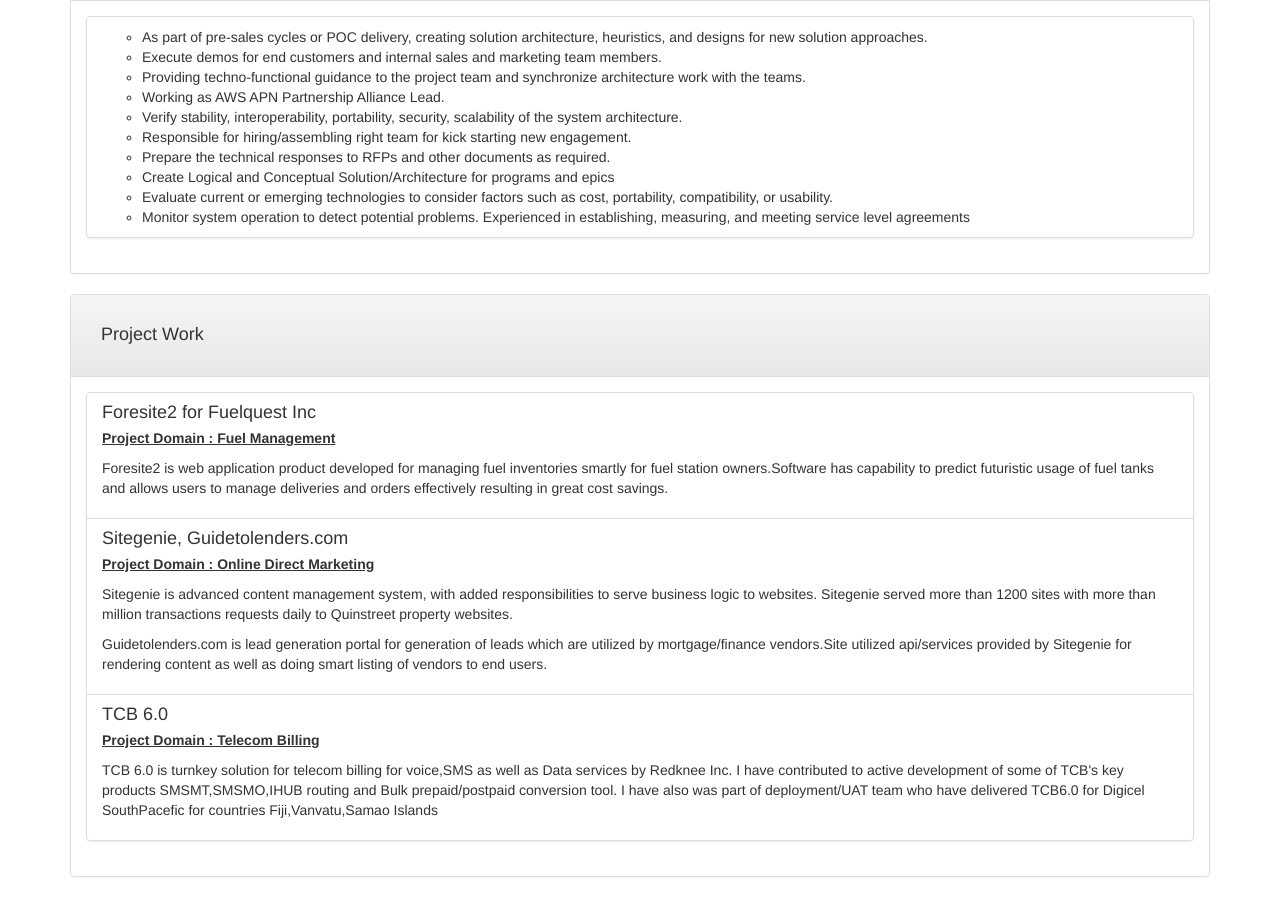
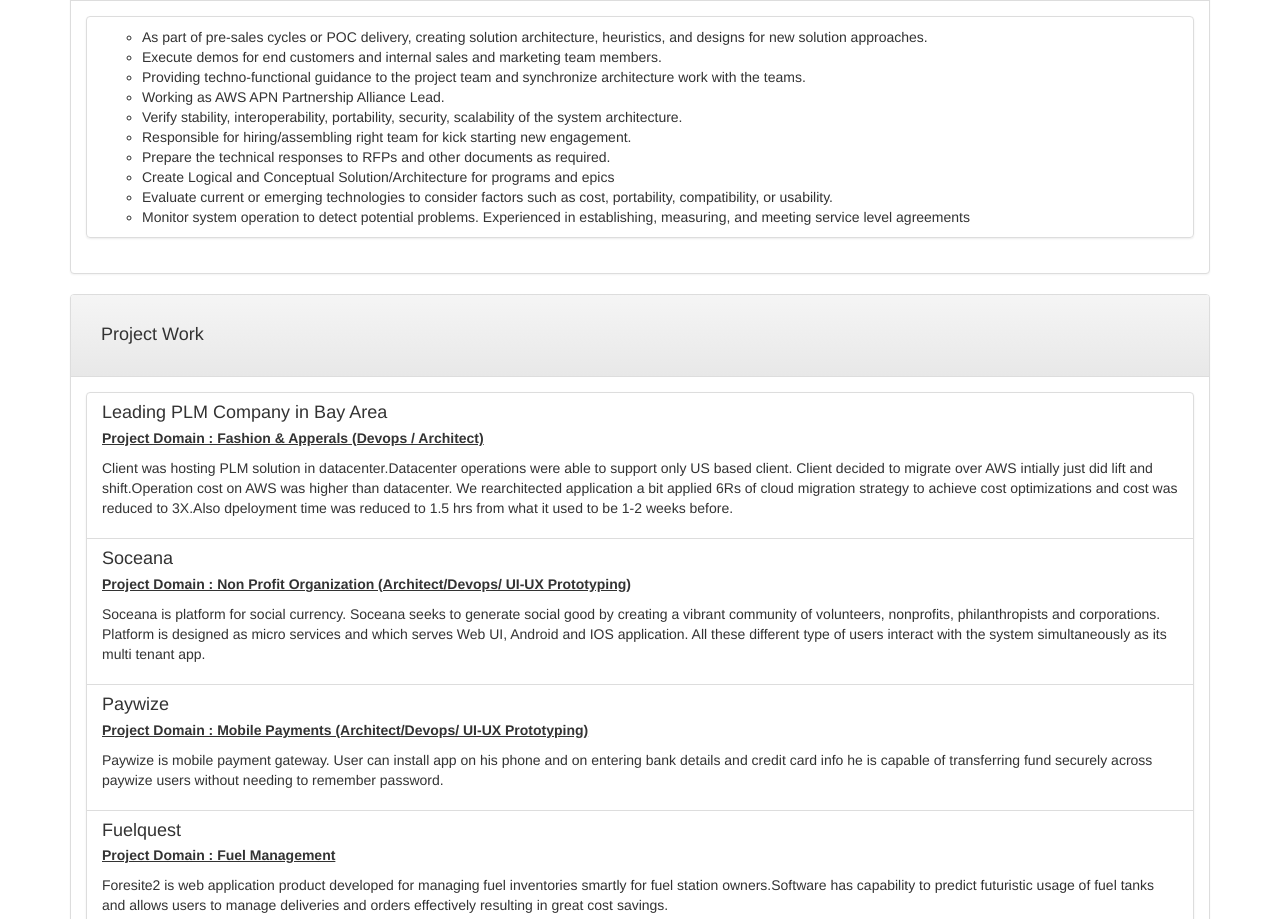
Before and after one commit to dipurane/resume, a plain HTML site: page index.html in a window 1280 px wide. Shown: the part 1881-2800 px from the top of the page. Before the commit the page ends 2778 px from the top, so only its background shows below. Drawn offline with nearby package versions, Linux system fonts and the light colour scheme; files that its build step writes are made by us from their sources; a script that the page names is missing.

Commit message:
Project data

```diff
--- a/index.html
+++ b/index.html
@@ -1,6 +1,10 @@
 <!DOCTYPE html>
 <html>
 <head>
+    <meta name="description" content="Profile of Dipesh Rane, Solutions Architect">
+    <meta name="keywords" content="Cloud Engineer,Devops,AWS,Azure,GCP,Microservices,CI/CD,perforamance tunning">
+    <meta name="author" content="Dipesh Rane">
+    <title>Dipesh Rane</title>
     <link rel="icon"
       type="image/png"
       href="images/favicon.ico">
@@ -35,7 +39,7 @@
         <div id="navbar" class="collapse navbar-collapse">
             <ul class="nav navbar-nav">
                 <li class="active"><a href="#aboutme">About Me</a></li>
-                <li><a href="#tech">Speciality</a></li>
+                <li><a href="#tech">Skills</a></li>
                 <li><a href="#proj">Projects</a></li>
             </ul>
             <ul class="nav navbar-nav navbar-right">
@@ -334,15 +338,38 @@ AWS,Rackspace,Digital Ocean,Azure-->
                   <div class="panel-body">
                       <ul class="list-group">
                           <li class="list-group-item">
-                              <h4 class="list-group-item-heading"> Foresite2 for Fuelquest Inc</h4>
-                              <p><strong style="text-decoration: underline">Project Domain : Fuel Management</strong>
+                              <h4 class="list-group-item-heading"> Leading PLM Company in Bay Area</h4>
+                              <p><strong style="text-decoration: underline">Project Domain : Fashion & Apperals (Devops / Architect)</strong>
                                   <p>
-                                  Foresite2 is web application product developed for managing fuel inventories smartly
-                                  for fuel station owners.Software has capability to predict futuristic usage of fuel tanks
-                                  and allows users to manage deliveries and orders effectively resulting in great cost savings.
+                                  Client was hosting PLM solution in datacenter.Datacenter operations were able to support only US based client. Client decided to migrate over AWS intially just did lift and shift.Operation cost on AWS was higher than datacenter. We rearchitected application a bit applied 6Rs of cloud migration strategy to achieve cost optimizations and cost was reduced to 3X.Also dpeloyment time was reduced to 1.5 hrs from what it used to be 1-2 weeks before.
+                              </p>
+                          </li>
+                          <li class="list-group-item">
+                              <h4 class="list-group-item-heading"> Soceana</h4>
+                              <p><strong style="text-decoration: underline">Project Domain : Non Profit Organization (Architect/Devops/ UI-UX Prototyping)</strong>
+                                  <p>
+ Soceana is platform for social currency. Soceana seeks to generate social good by creating a vibrant community of volunteers, nonprofits, philanthropists and corporations. Platform is designed as micro services and which serves Web UI, Android and IOS application. All these different type of users interact with the system simultaneously as its multi tenant app.
                                 </p>
                               </p>
 
+                          </li>
+                          <li class="list-group-item">
+                              <h4 class="list-group-item-heading"> Paywize</h4>
+                              <p><strong style="text-decoration: underline">Project Domain : Mobile Payments (Architect/Devops/ UI-UX Prototyping)</strong>
+                                  <p>
+                                    Paywize is mobile payment gateway. User can install app on his phone and on entering bank details and credit card info he is capable of transferring fund securely across paywize users without needing to remember password.
+                                </p>
+                              </p>
+
+                          </li>
+
+                            <li class="list-group-item">
+                              <h4 class="list-group-item-heading"> Fuelquest</h4>
+                              <p><strong style="text-decoration: underline">Project Domain : Fuel Management</strong>
+                                  <p>
+                                    Foresite2 is web application product developed for managing fuel inventories smartly for fuel station owners.Software has capability to predict futuristic usage of fuel tanks and allows users to manage deliveries and orders effectively resulting in great cost savings.
+                                </p>
+                              </p>
                           </li>
                           <li class="list-group-item">
                               <h4 class="list-group-item-heading"> Sitegenie, Guidetolenders.com</h4>
```
